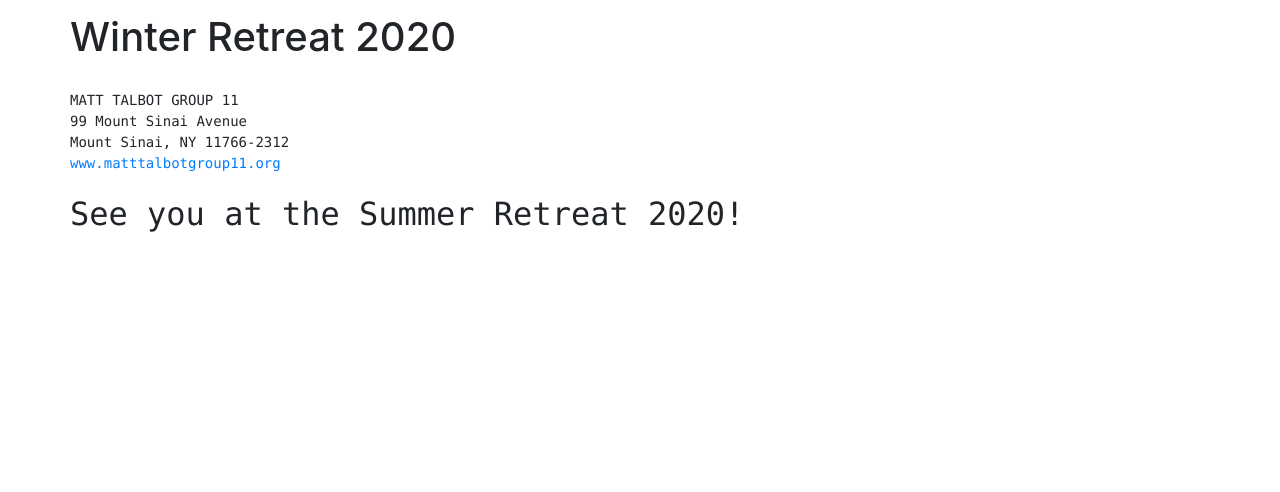
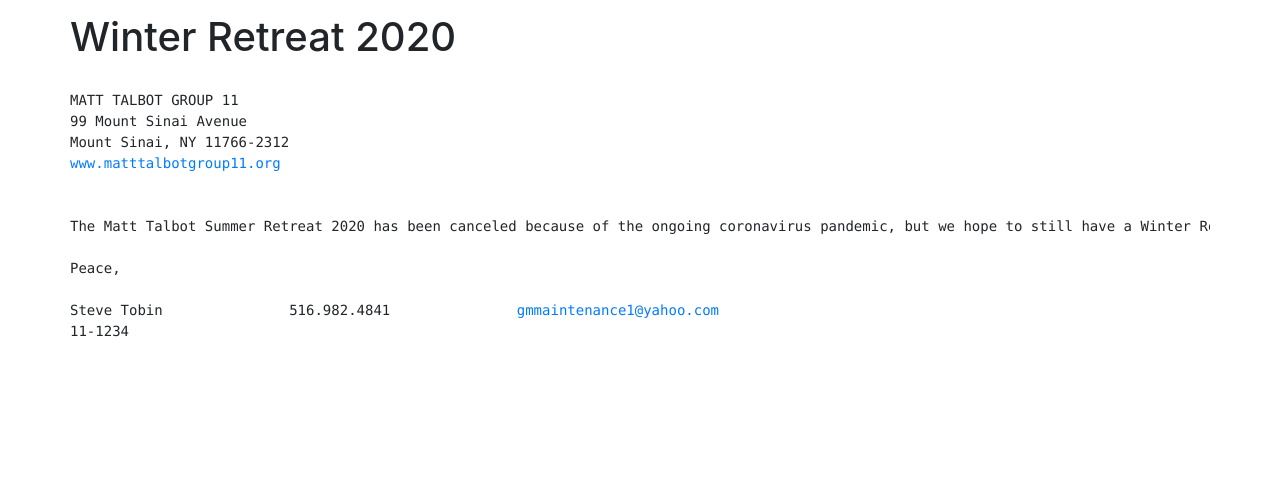
Before and after one commit to matttalbotgroup11/matttalbotgroup.github.io, a plain HTML site: page index.html in a window 1280 px wide. Shown: the part 900-1392 px from the top of the page. Before the commit the page ends 1283 px from the top, so only its background shows below. Drawn offline with nearby package versions, Linux system fonts and the light colour scheme.

Commit message:
Summer Retreat 2020 canceled

```diff
--- a/index.html
+++ b/index.html
@@ -26,7 +26,17 @@ MATT TALBOT GROUP 11
 Mount Sinai, NY 11766-2312
 <a href="https://www.matttalbotgroup11.org">www.matttalbotgroup11.org</a>
 
+
+The Matt Talbot Summer Retreat 2020 has been canceled because of the ongoing coronavirus pandemic, but we hope to still have a Winter Retreat in January 2021.
+
+Peace,
+
+Steve Tobin               516.982.4841               <a href="mailto:gmmaintenance1@yahoo.com">gmmaintenance1@yahoo.com</a>
+11-1234
+
+<!--
 <h2>See you at the Summer Retreat 2020!</h2>
+-->
 <!--
 <h2>Summer Retreat 2020 is FULL!</h2>
 -->
```
